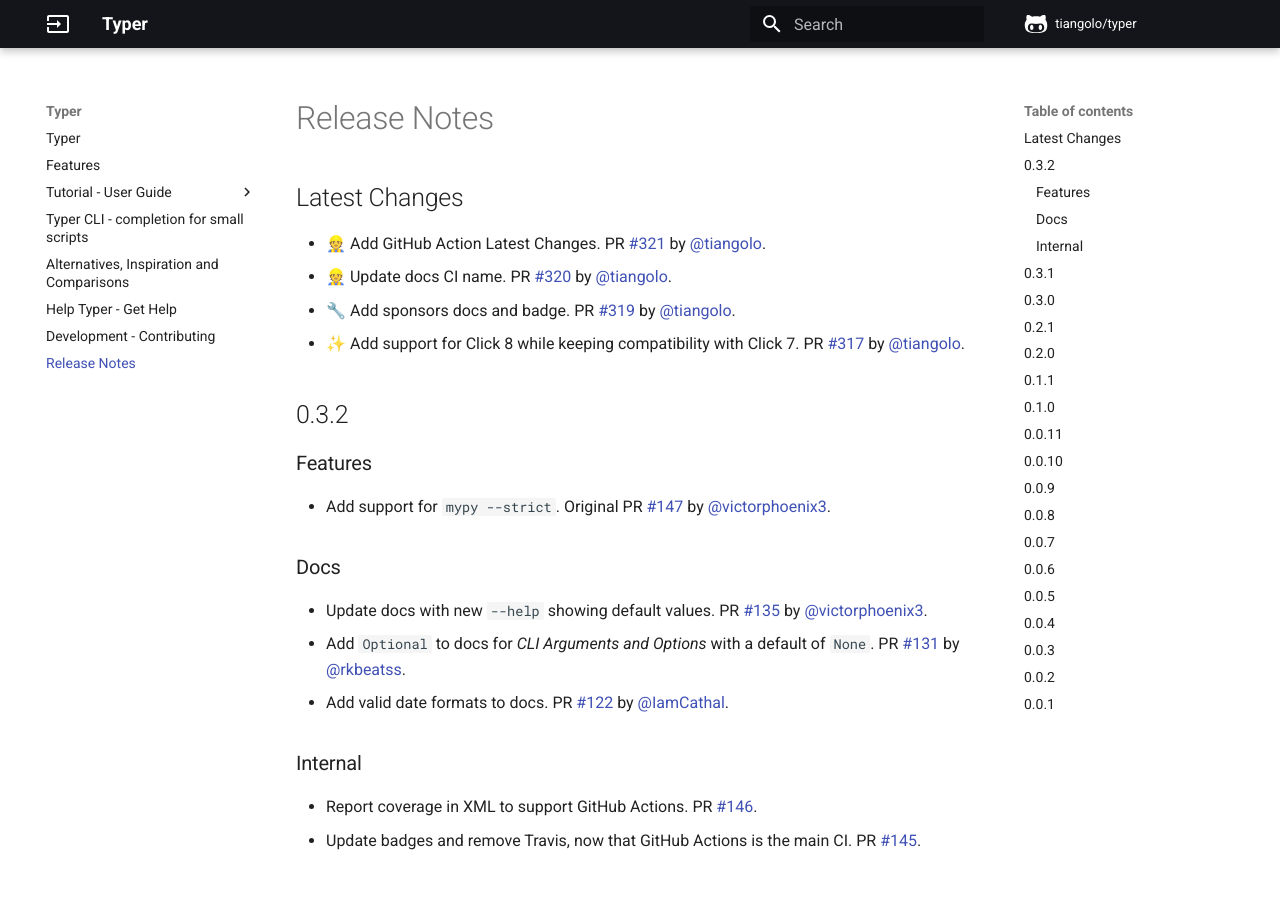
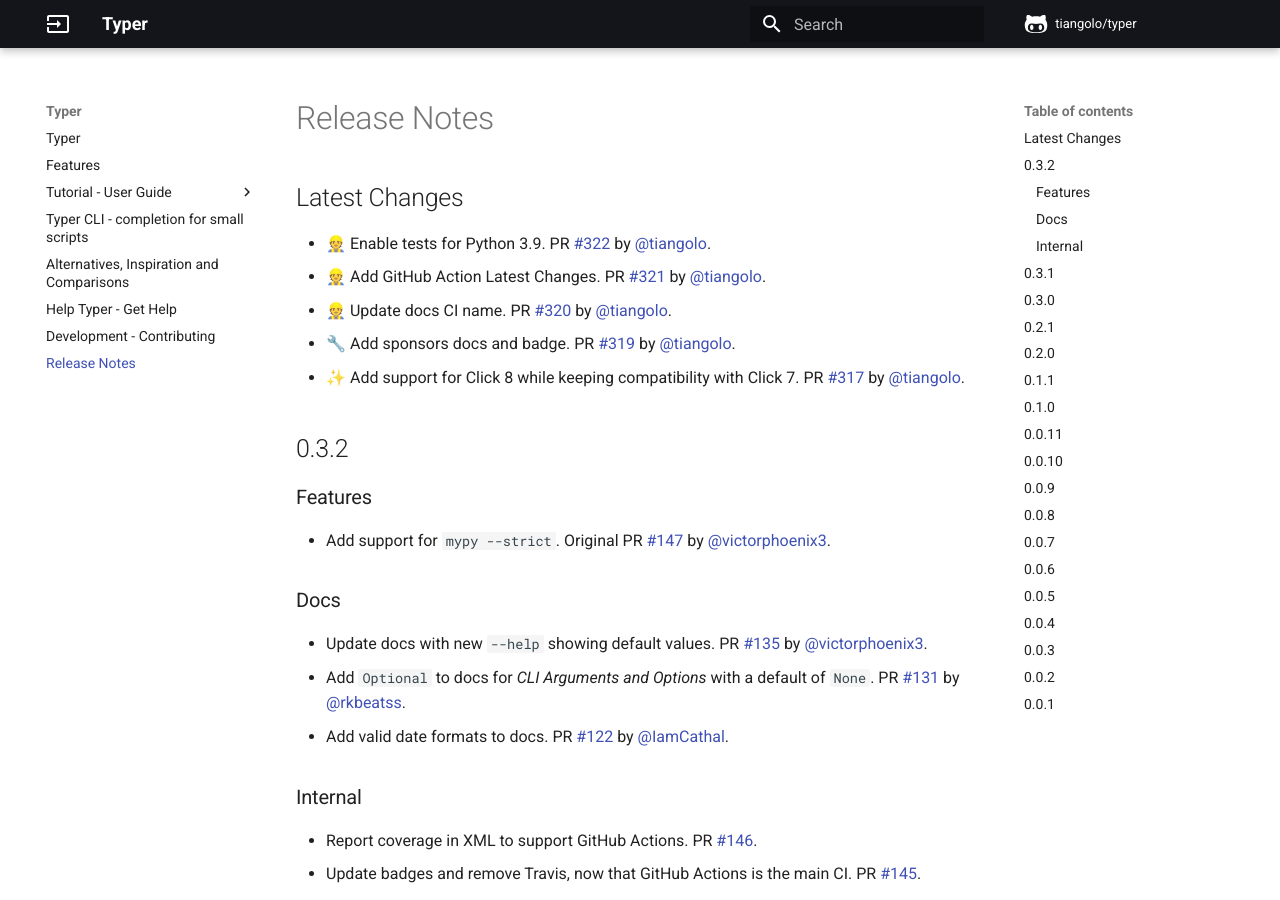
Before and after one commit to RED0731/red_pythonTyper, an MkDocs documentation site: the page built from docs/release-notes.md, in a window 1280 px wide and 900 px high. Built offline with MkDocs 1.6.1 and Material for MkDocs 9.7.7, drawn with Linux system fonts in a browser that asks for light colours; comment, search, counter and statistics services are not loaded.

Commit message:
📝 Update release notes

```diff
--- a/docs/release-notes.md
+++ b/docs/release-notes.md
@@ -1,5 +1,6 @@
 ## Latest Changes
 
+* 👷 Enable tests for Python 3.9. PR [#322](https://github.com/tiangolo/typer/pull/322) by [@tiangolo](https://github.com/tiangolo).
 * 👷 Add GitHub Action Latest Changes. PR [#321](https://github.com/tiangolo/typer/pull/321) by [@tiangolo](https://github.com/tiangolo).
 * 👷 Update docs CI name. PR [#320](https://github.com/tiangolo/typer/pull/320) by [@tiangolo](https://github.com/tiangolo).
 * 🔧 Add sponsors docs and badge. PR [#319](https://github.com/tiangolo/typer/pull/319) by [@tiangolo](https://github.com/tiangolo).
```
